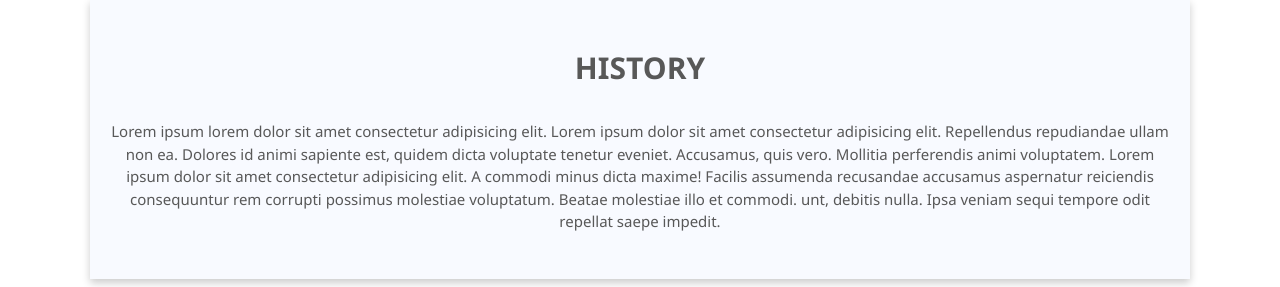
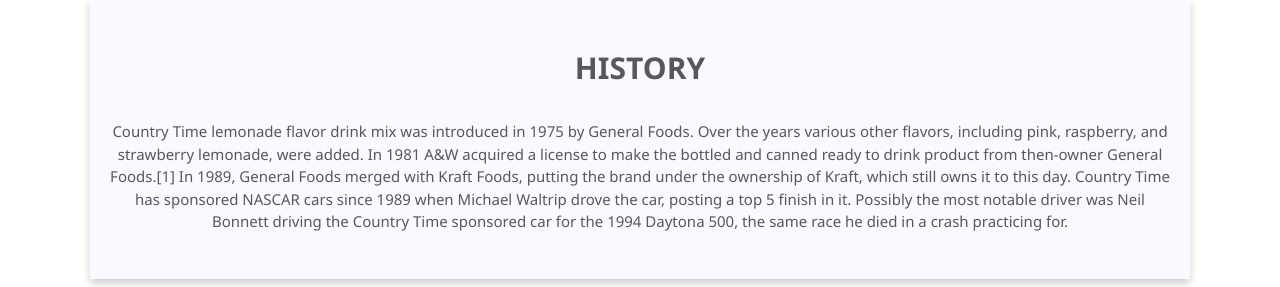
Before and after one commit to avdoB/CoutryTime, a plain HTML site: page index.html in a window 1280 px wide. Shown: the part 2280-2567 px from the top of the page. Drawn offline with Linux system fonts and the light colour scheme.

Commit message:
Update index.html

```diff
--- a/index.html
+++ b/index.html
@@ -105,7 +105,8 @@
       <div class="normal">
         <div class="card">
           <h1>HISTORY</h1>
-  <p>Lorem ipsum lorem  dolor sit amet consectetur adipisicing elit. Lorem ipsum dolor sit amet consectetur adipisicing elit. Repellendus repudiandae ullam non ea. Dolores id animi sapiente est, quidem dicta voluptate tenetur eveniet. Accusamus, quis vero. Mollitia perferendis animi voluptatem. Lorem ipsum dolor sit amet consectetur adipisicing elit. A commodi minus dicta maxime! Facilis assumenda recusandae accusamus aspernatur reiciendis consequuntur rem corrupti possimus molestiae voluptatum. Beatae molestiae illo et commodi. unt, debitis nulla. Ipsa veniam sequi tempore odit repellat saepe impedit.</p>
+  <p>Country Time lemonade flavor drink mix was introduced in 1975 by General Foods. Over the years various other flavors, including pink, raspberry, and strawberry lemonade, were added. In 1981 A&W acquired a license to make the bottled and canned ready to drink product from then-owner General Foods.[1] In 1989, General Foods merged with Kraft Foods, putting the brand under the ownership of Kraft, which still owns it to this day.
+Country Time has sponsored NASCAR cars since 1989 when Michael Waltrip drove the car, posting a top 5 finish in it. Possibly the most notable driver was Neil Bonnett driving the Country Time sponsored car for the 1994 Daytona 500, the same race he died in a crash practicing for.</p>
 </div>
         </div>
       </div>
```
